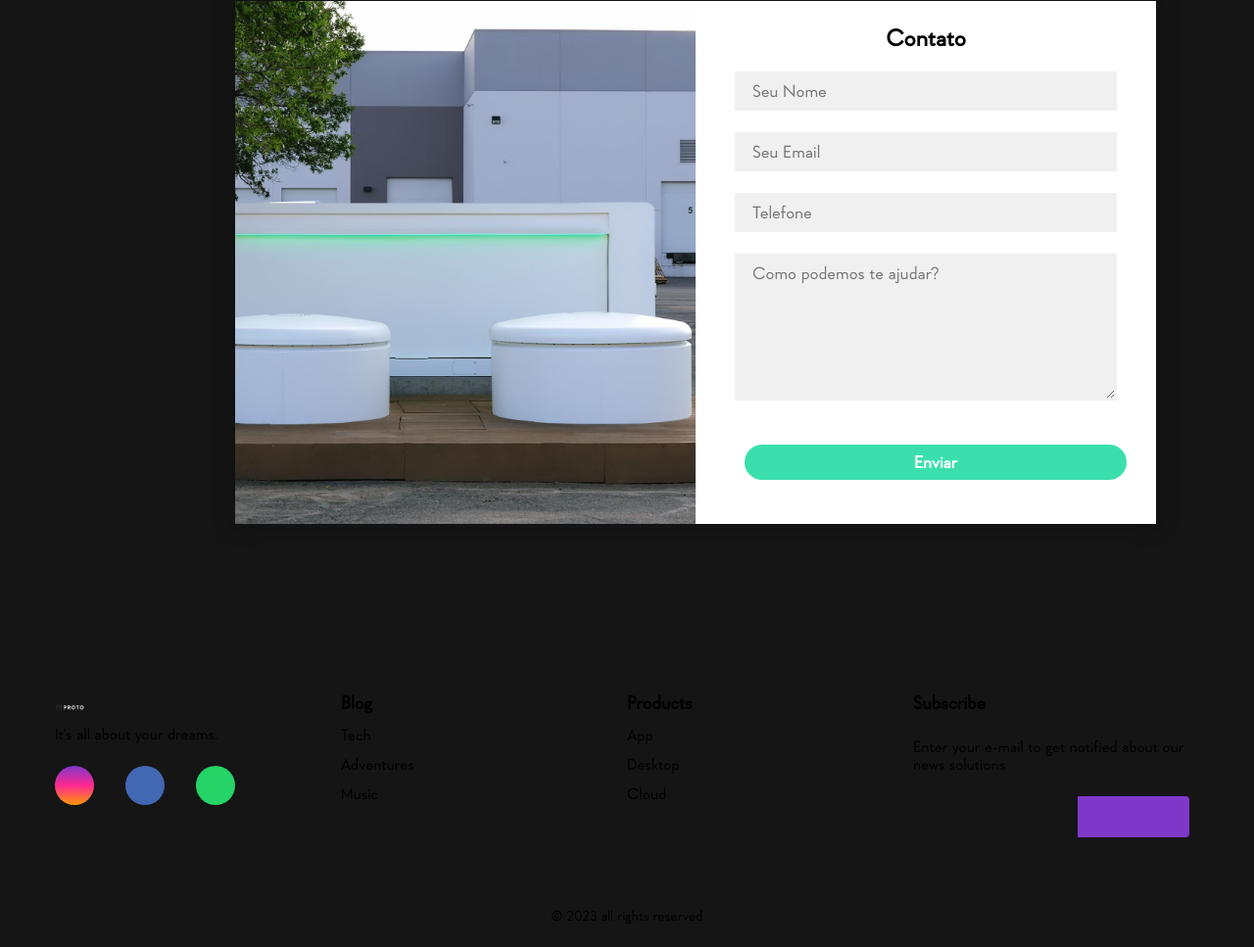
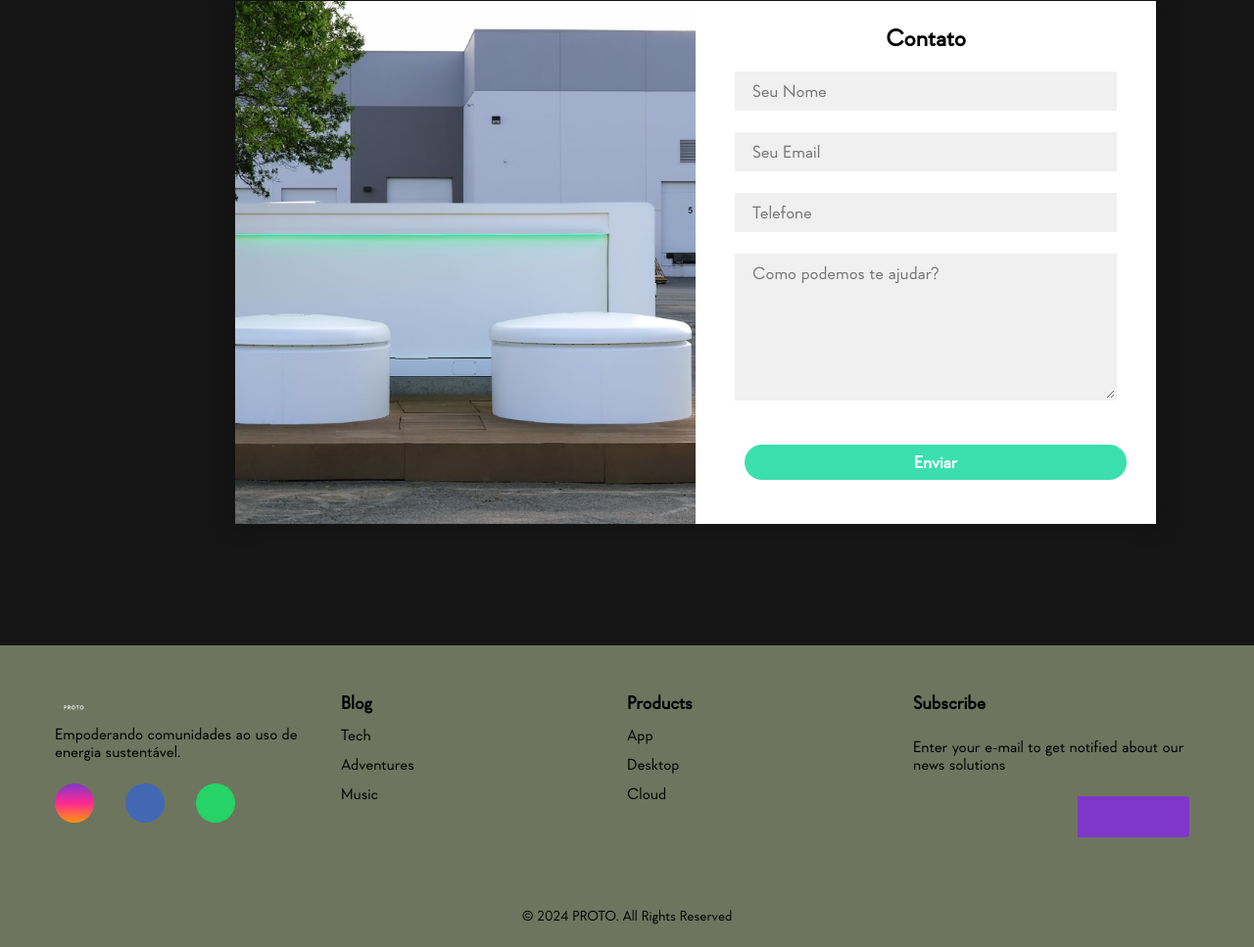
Before and after one commit to IcaroHenriqueDeSouza/FrontWebGS, a plain HTML site: page index.html in a window 1280 px wide. Shown: the part 4976-5943 px from the top of the page at 98% size. Drawn offline with Linux system fonts and the light colour scheme; files whose address does not match are found by name.

Commit message:
fix.images

```diff
--- a/index.css
+++ b/index.css
@@ -518,8 +518,8 @@ textarea{
 /******************** footer*/
 footer {
     width: 100%;
-    color: var(--color-neutral-40);
-    background-color: #151515;
+
+    background-color: #6d755e;
 }
 .logofooter{
     width: 30px;
@@ -530,7 +530,7 @@ footer {
 }
 
 #footer_content {
-    background-color: var(--color-neutral-10);
+
     display: grid;
     grid-template-columns: repeat(4, 1fr);
     padding: 3rem 3.5rem;
--- a/index.html
+++ b/index.html
@@ -142,7 +142,7 @@
 
             <div id="footer_contacts">
                 <img src="images/protologo1.png" alt="logo" class="logofooter">
-                <p>It's all about your dreams.</p>
+                <p>Empoderando comunidades ao uso de energia sustentável.</p>
 
                 <div id="footer_social_media">
                     <a href="#" class="footer-link" id="instagram">
@@ -208,7 +208,7 @@
 
         <div id="footer_copyright">
             &#169
-            2023 all rights reserved
+            2024 PROTO. All Rights Reserved
         </div>
     </footer>
 </body>
```
Also changed, not shown: images/1.png (renamed from 1.png), images/2.png (renamed from 2.png), images/3.png (renamed from 3.png), images/4.png (renamed from 4.png), images/comercialbuilding.avif (renamed from comercialbuilding.avif), images/datacenter.avif (renamed from datacenter.avif), images/favicon.png (renamed from favicon.png), images/flywheel.jpg (renamed from flywheel.jpg), images/flywheelhero1.webp (renamed from flywheelhero1.webp), images/graph.png (renamed from graph.png), images/gridservice.avif (renamed from gridservice.avif), images/heroflywheel.avif (renamed from heroflywheel.avif), images/militaregoverno.avif (renamed from militaregoverno.avif), images/protologo1.png (renamed from protologo1.png), 2 more files.
